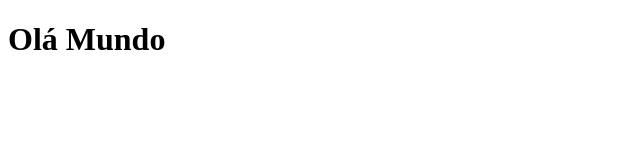
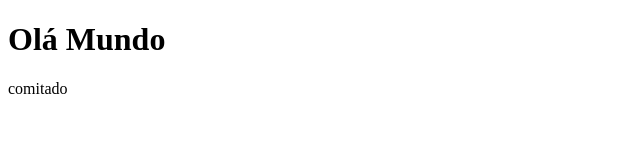
Before and after one commit to silvioCoelho/curso_git_1, a plain HTML site: page index.html in a window 1280 px wide. Shown: the full height of the page, 0-640 px from the left. Drawn offline with Linux system fonts and the light colour scheme.

Commit message:
enviando alteração para produção

```diff
--- a/index.html
+++ b/index.html
@@ -8,5 +8,6 @@
   </head>
   <body>
     <h1>Olá Mundo</h1>
+    <p>comitado</p>
   </body>
 </html>
```
